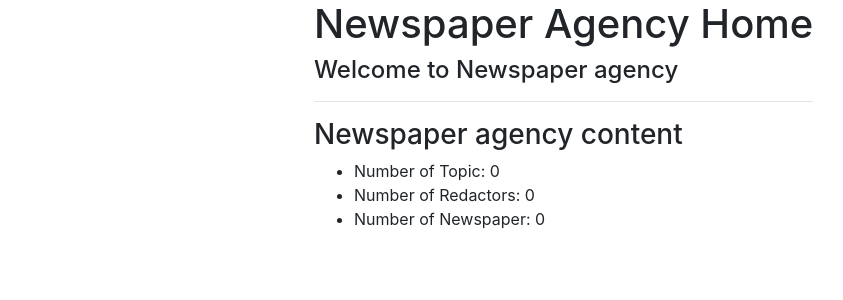
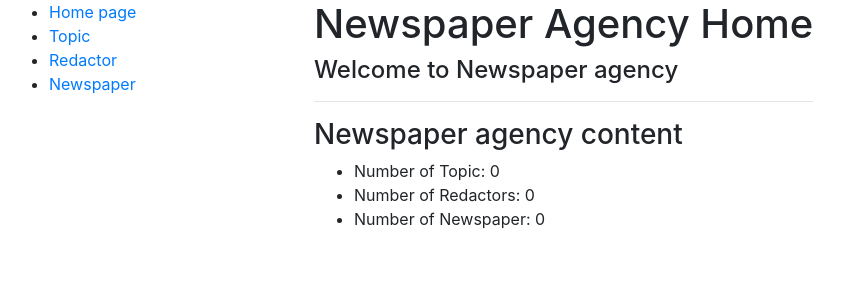
Before and after one commit to muhactive/newspaper-agency, a Django app: page / in a window 1280 px wide. Shown: the top 300 px of the page, without its empty margins (6-849 px from the left). Run offline with Django 3.2, Linux system fonts and the light colour scheme; data that the repository does not hold is empty.

Commit message:
add create includes with sidebar

```diff
--- a/templates/includes/sidebar.html
+++ b/templates/includes/sidebar.html
@@ -1,10 +1,6 @@
-<!DOCTYPE html>
-<html lang="en">
-<head>
-  <meta charset="UTF-8">
-  <title>Title</title>
-</head>
-<body>
-
-</body>
-</html>
+<ul class="sidebar-nav">
+    <li><a href="{% url 'newspaper:index' %}">Home page</a></li>
+    <li><a href="#">Topic</a></li>
+    <li><a href="#">Redactor</a></li>
+    <li><a href="#">Newspaper</a></li>
+</ul>
```
